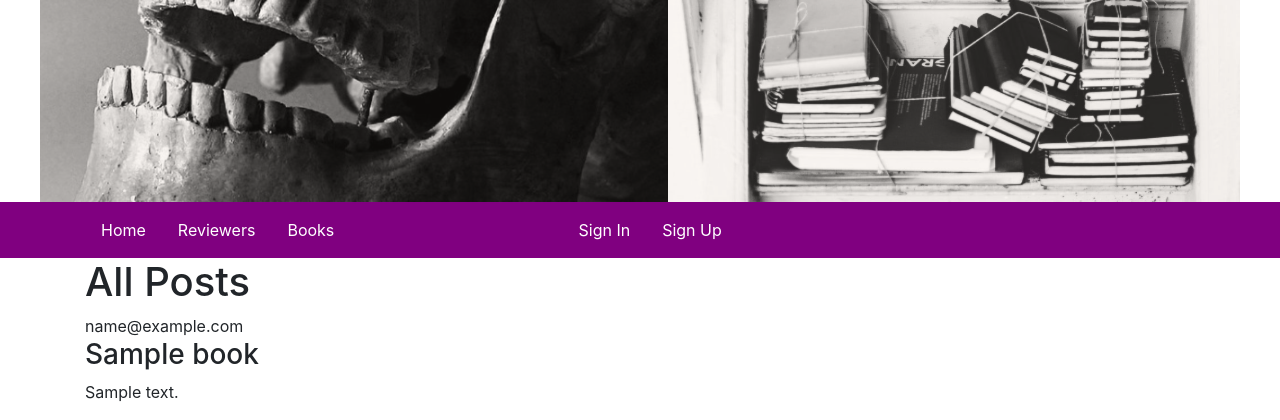
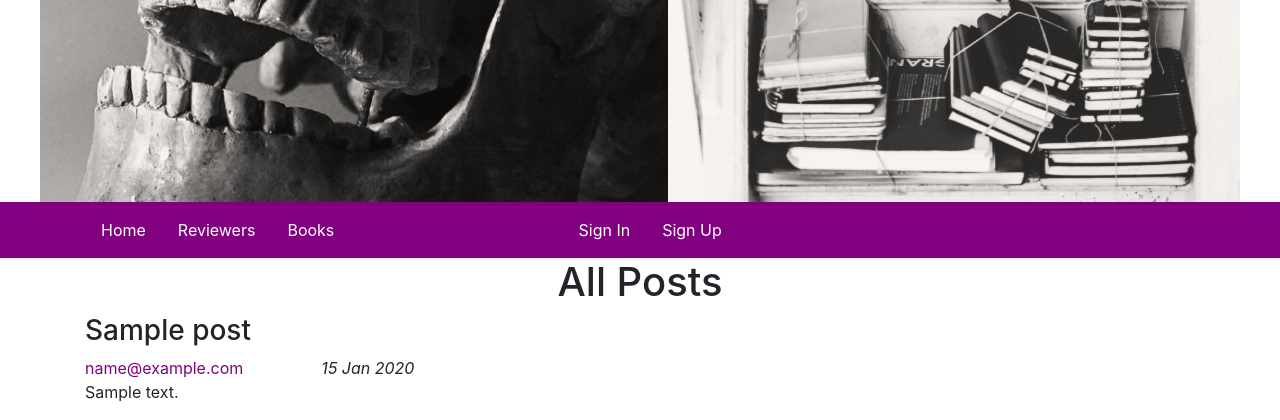
Before and after one commit to mattlefevre/book-blog, a Django app: page / in a window 1280 px wide. Shown: the part 426-846 px from the top of the page. Run offline with Django 3.2, Linux system fonts and the light colour scheme; tables that the repository leaves empty hold one stand-in row (values such as "Sample post"); some libraries are stand-ins or nearby versions.

Commit message:
update home page to display proper information in readable way

```diff
--- a/core/static/posts/post_list.css
+++ b/core/static/posts/post_list.css
@@ -4,13 +4,16 @@
 
 .author_line {
     display:flex;
-    justify-content: space-between
+    justify-content: space-between;
+
 }
 
 .author_line a{
     flex: 1 1 auto;
+    color:purple;
 }
 
 .author_line time{
-    flex: 2 1 auto;
+    flex: 10 1 auto;
+    font-style: italic;
 }
--- a/core/templates/posts/post_list.html
+++ b/core/templates/posts/post_list.html
@@ -1,19 +1,22 @@
 {% extends 'base.html' %}
+{% load static %}
 
 {% block title %}
 <title>Home - All Posts</title>
 {% endblock title %}
 
+{% block stylesheet %}
+<link rel="stylesheet" href="{% static 'posts/post_list.css' %}">
+{% endblock %}
 
 {% block content %}
     <h1 class='post-center'>All Posts</h1>
     {% for post in object_list %}
-        <h3>{{ post.title }}</h3>
+        <h3>{{ post.post_title }}</h3>
         <div class="author_line">
-            <a>{{ post.poster }}</a>
-            <time>{{ post.published_at|date:"d m Y" }}</time>
+            <a href="#">{{ post.poster }}</a>
+            <time>{{ post.publish_at|date:"d M Y" }}</time>
         </div>
-        <h3>{{ post.book }}</h3>
         <p>{{ post.post_contents|truncatechars:200 }}</p>
     {% endfor %}
 {% endblock content %}
```
